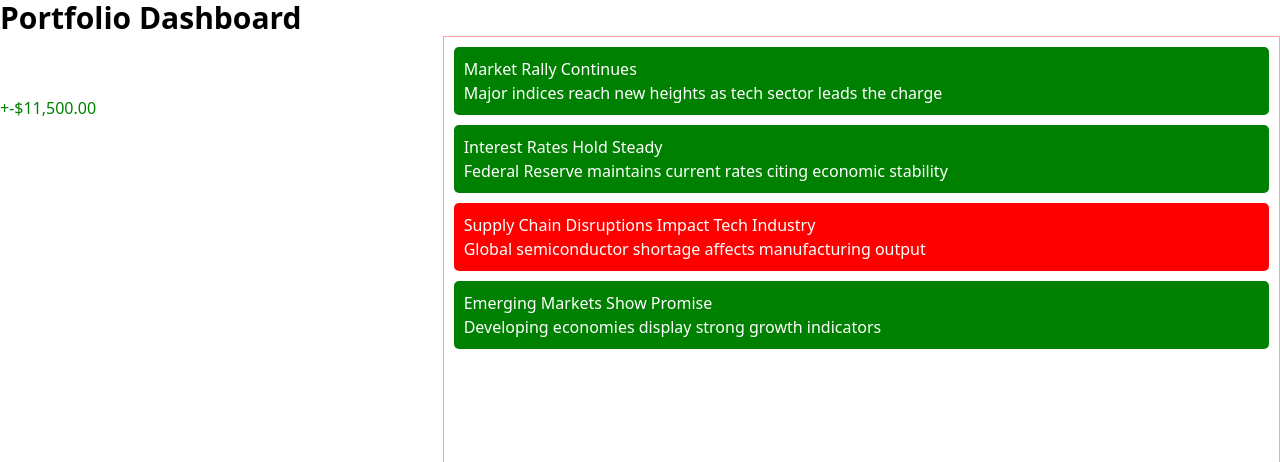
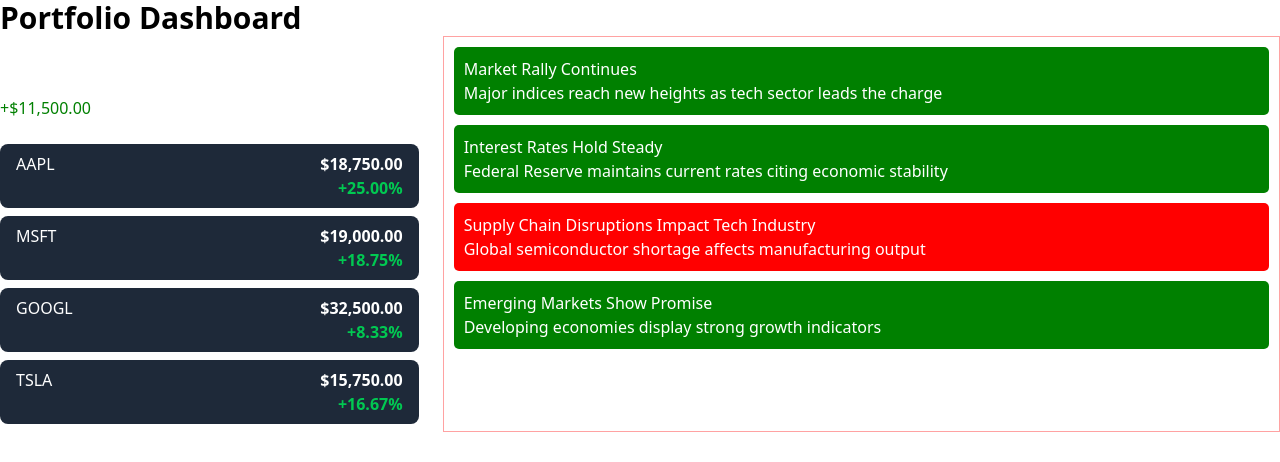
Before and after one commit to coskyler/Chang-e, a Next.js app in the folder frontend/: page /dashboard in a window 1280 px wide. Shown: the top 462 px of the page. Built offline with nearby package versions, Linux system fonts and the light colour scheme.

Commit message:
Position Style Update

```diff
--- a/frontend/src/app/globals.css
+++ b/frontend/src/app/globals.css
@@ -24,3 +24,27 @@
     scrollbar-color: theme('colors.neutral.800') transparent;
   }
 }
+
+
+/* Position Item */
+.position-item {
+  display: flex;
+  flex-direction: column;
+  gap: 6px;
+}
+
+.position-value {
+  font-weight: bold;
+}
+
+.value-change {
+  font-weight: bold;
+}
+
+.value-change.positive {
+  color: theme('colors.green.500');
+}
+
+.value-change.negative {
+  color: theme('colors.red.500');
+}
--- a/frontend/src/components/PositionItem.js
+++ b/frontend/src/components/PositionItem.js
@@ -1,5 +1,5 @@
 import React from 'react';
-// import './PositionItem.css';
+import '../app/globals.css'
 
 const PositionItem = ({ symbol, value, shares, averagePrice }) => {
     const currentPrice = value / shares;
@@ -7,16 +7,22 @@
     const isPositiveChange = priceChange >= 0;
 
     return (
-        <div className="position-item">
-            <div className="stock-symbol">{symbol}</div>
-            <div className="position-value">${value.toLocaleString(undefined, { minimumFractionDigits: 2 })}</div>
-            <div className="position-shares">{shares} shares</div>
-            <div className="position-avg-price">Avg: ${averagePrice.toLocaleString(undefined, { minimumFractionDigits: 2 })}</div>
-            <div className={`value-change ${isPositiveChange ? 'positive' : 'negative'}`}>
-                {isPositiveChange ? '+' : ''}{priceChange.toFixed(2)}%
+        <div className="bg-gray-800 py-2 px-4 rounded-lg position-item mb-2" style={{ display: 'flex', flexDirection: 'column', gap: '0px'}}>
+            <div style={{ display: 'flex', justifyContent: 'space-between', alignItems: 'center' }}>
+                <div className="stock-symbol">{symbol}</div>
+                <div className="position-value">${value.toLocaleString(undefined, { minimumFractionDigits: 2 })}</div>
+            </div>
+
+            <div style={{ display: 'flex', justifyContent: 'flex-end' }}>
+                <div className={`value-change ${isPositiveChange ? 'positive' : 'negative'}`}>
+                    {isPositiveChange ? '+' : ''}{priceChange.toFixed(2)}%
+                </div>
             </div>
         </div>
     );
 };
+// Took out shares and average price for now
+// <div className="position-shares">{shares} shares</div>
+// <div className="position-avg-price">Avg: ${averagePrice.toLocaleString(undefined, { minimumFractionDigits: 2 })}</div>
 
 export default PositionItem;
--- a/frontend/src/components/TotalPosition.js
+++ b/frontend/src/components/TotalPosition.js
@@ -19,7 +19,7 @@
                 ${formattedValue}
             </div>
             <div className="total-change" style={{ color: changeColor }}>
-                {isPositive ? '+' : ''}-${formattedChange}
+                {isPositive ? '+' : '-'}${formattedChange}
             </div>
         </div>
     );
```
